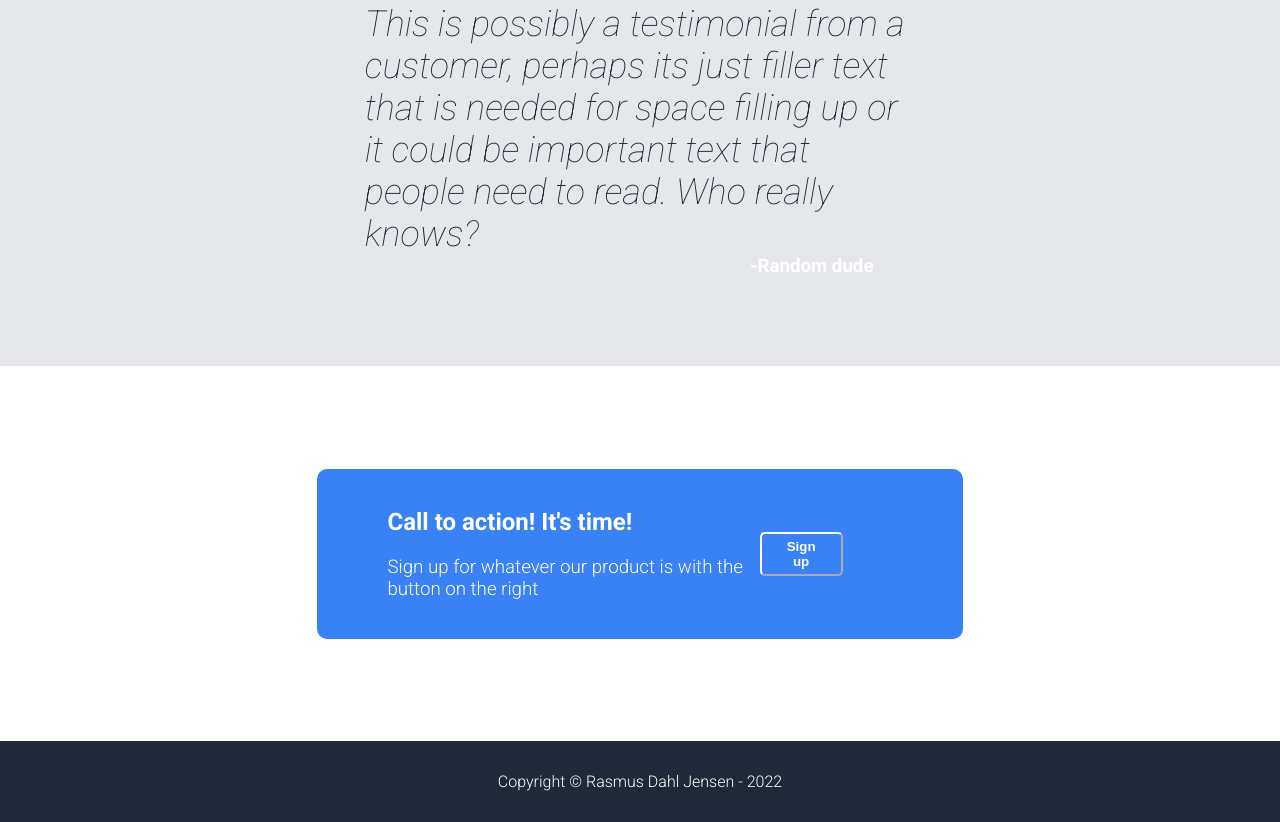
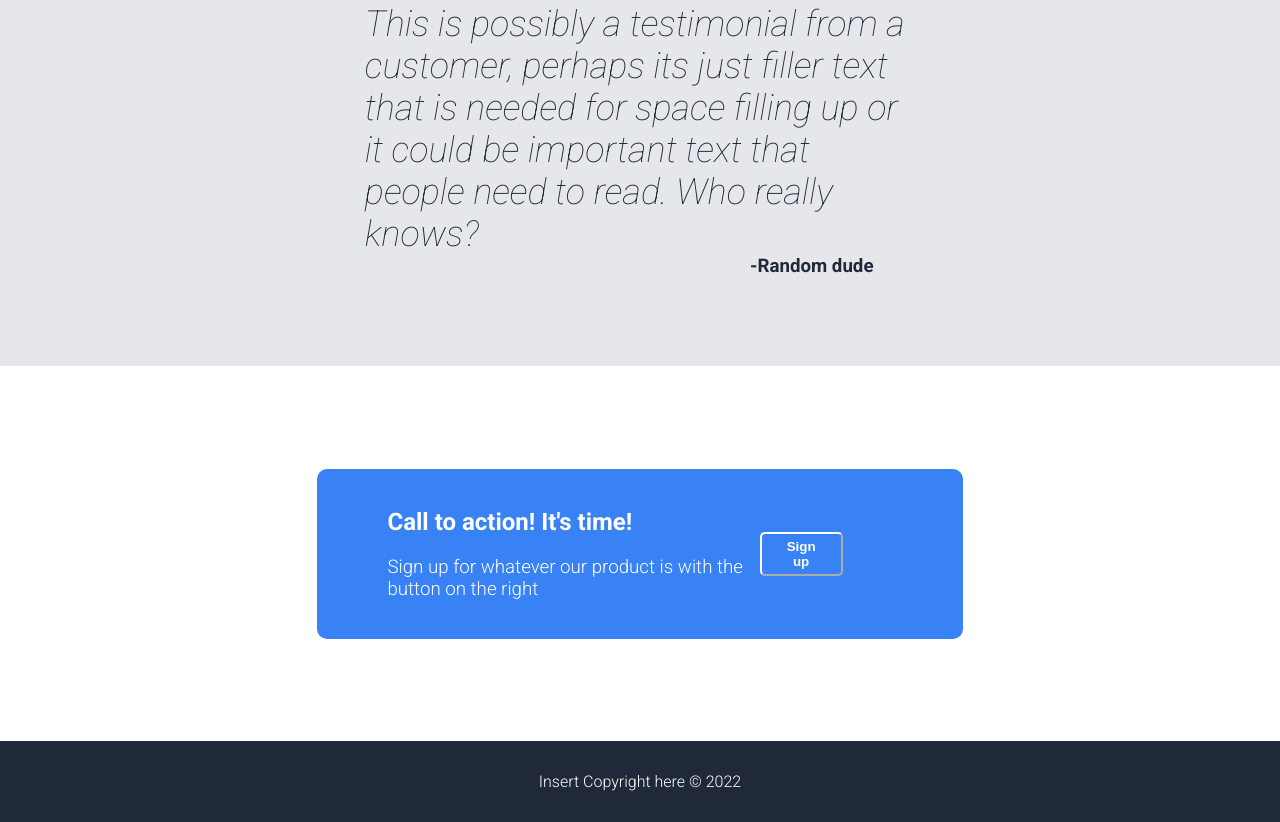
Before and after one commit to RasmusDahlJensen/Flexbox-landing-page, a plain HTML site: page index.html in a window 1280 px wide. Shown: the part 1427-2249 px from the top of the page. Drawn offline with Linux system fonts and the light colour scheme.

Commit message:
Fixed wrong color on quote - fixed copyright

```diff
--- a/assets/style.css
+++ b/assets/style.css
@@ -159,12 +159,12 @@ img{
 }
 
 .quote{
-    color: #1f2937;
     margin-left: 60%;
 }
 
 .quote h3{
     margin: 0%;
+    color: #1f2937;
 }
 
 .actioncall{
--- a/index.html
+++ b/index.html
@@ -94,7 +94,7 @@
 
 <!-- Footer -->
     <footer>
-        <p>Copyright © Rasmus Dahl Jensen - 2022</p>
+        <p>Insert Copyright here © 2022 </p>
     </footer>
 
 </body>
```
